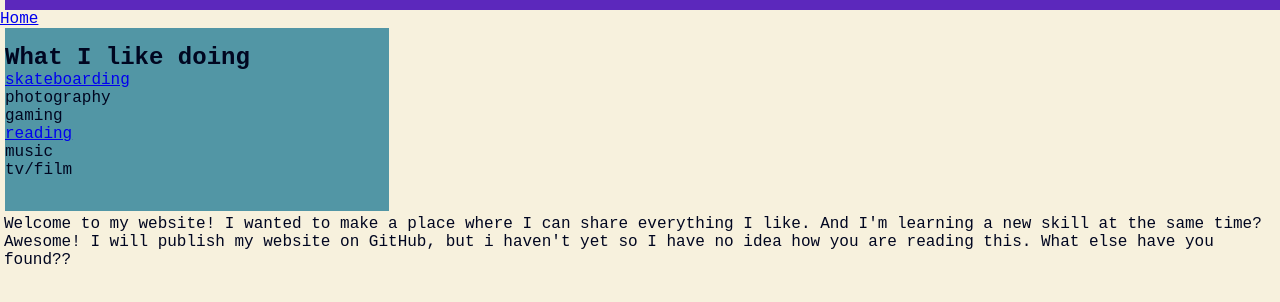
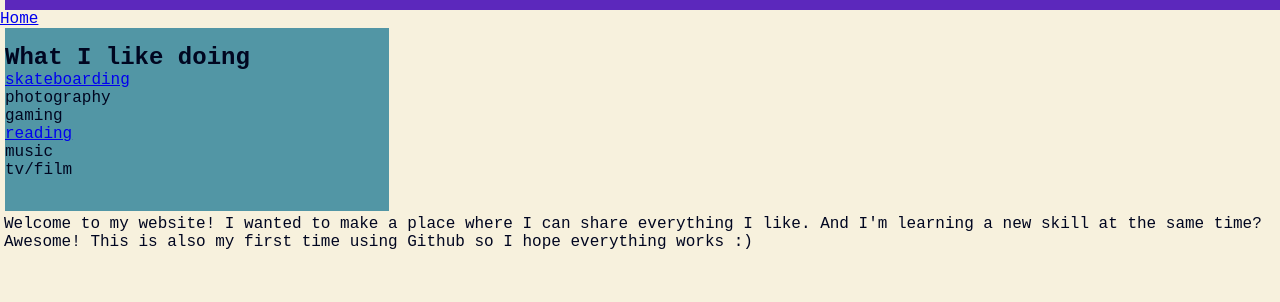
Before and after one commit to sk8erboh/sk8erboh.github.io, a plain HTML site: page index.html in a window 1280 px wide. Shown: the part 94-396 px from the top of the page. Drawn offline with Linux system fonts and the light colour scheme; a web font is replaced by a local one.

Commit message:
Update welcome message in index.html

```diff
--- a/index.html
+++ b/index.html
@@ -33,7 +33,7 @@
             </section>
             <section>
                 <p>
-                    Welcome to my website! I wanted to make a place where I can share everything I like. And I'm learning a new skill at the same time? Awesome! I will publish my website on GitHub, but i haven't yet so I have no idea how you are reading this. What else have you found??
+                    Welcome to my website! I wanted to make a place where I can share everything I like. And I'm learning a new skill at the same time? Awesome! This is also my first time using Github so I hope everything works :)
                 </p>
             </section>
         </main>
```
